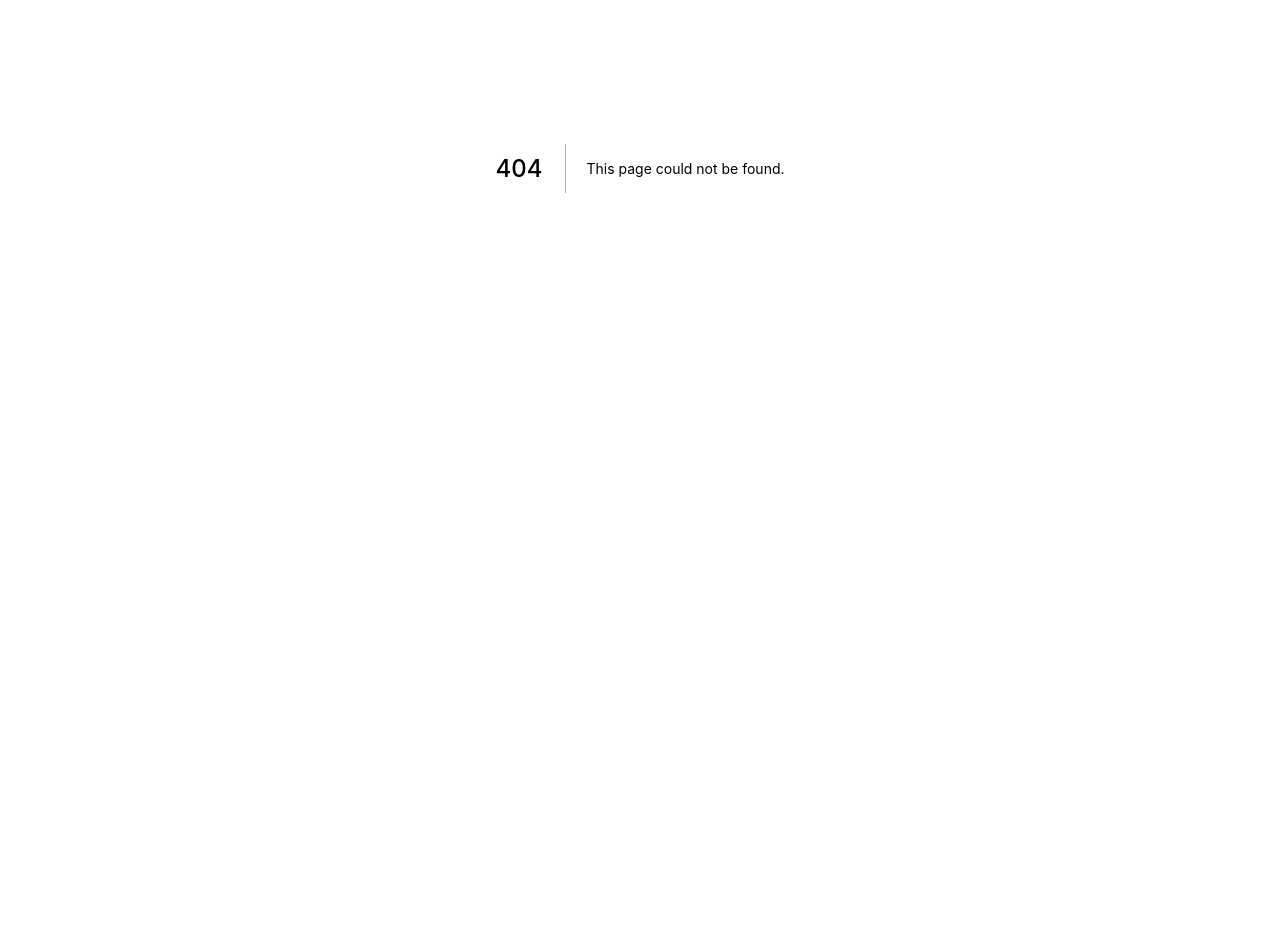
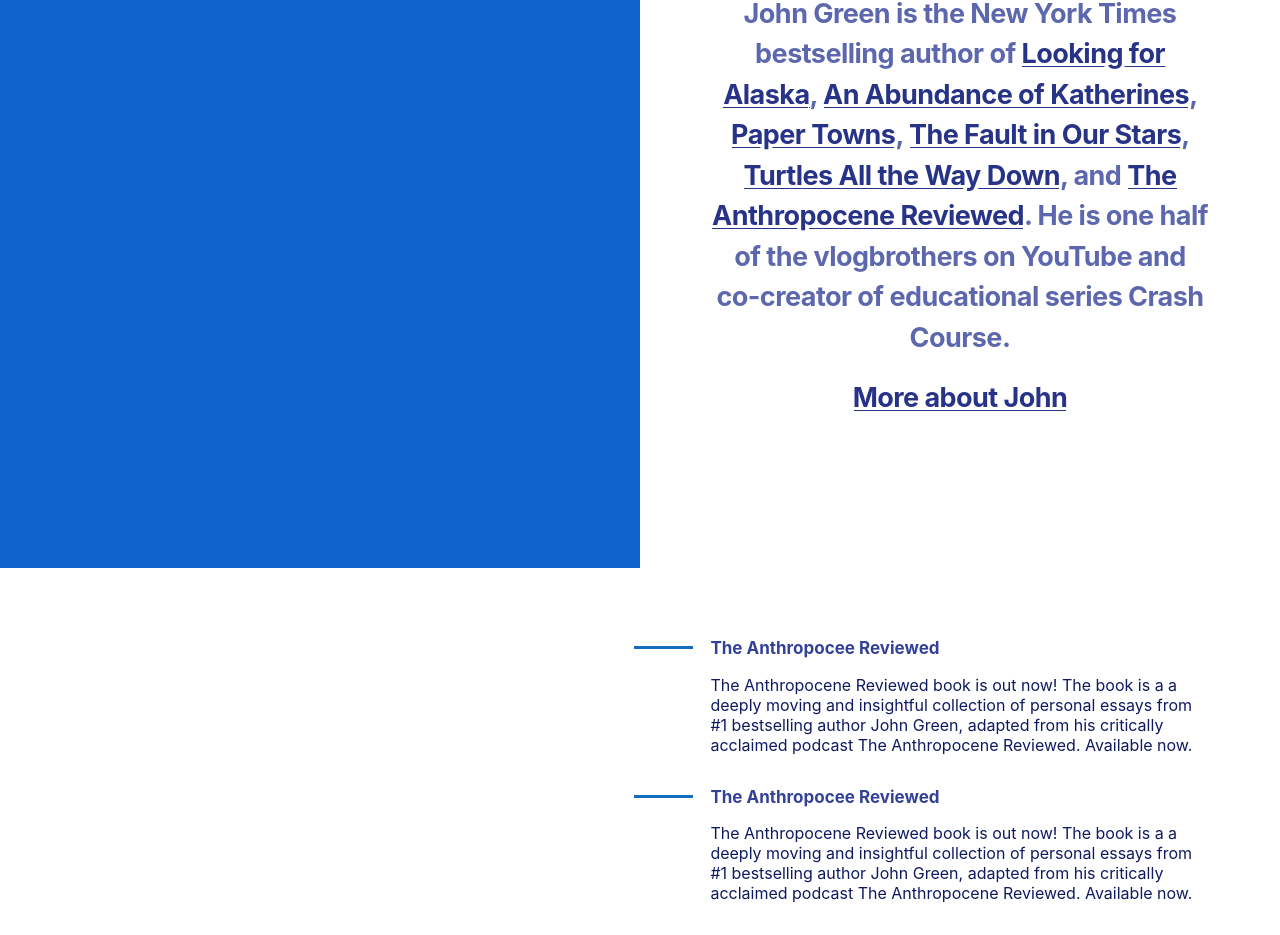
Before and after one commit to Dhiraj5789/author-portfolio-website, a Next.js app: page /home in a window 1280 px wide. Before the commit this address had no page. Shown: the part 232-1167 px from the top of the page. Before the commit the page ends 800 px from the top, so only its background shows below. Built offline with nearby package versions, Linux system fonts and the light colour scheme.

Commit message:
redirection added

```diff
--- a/modules/nav-drawer/index.tsx
+++ b/modules/nav-drawer/index.tsx
@@ -27,7 +27,7 @@
       <List>
         {["Home", "Bio", "Posts", "Contact"].map((text) => (
           <ListItem key={text} disablePadding>
-            <A>{text}</A>
+            <A href={"/" + text.toLowerCase()}>{text}</A>
           </ListItem>
         ))}
       </List>
--- a/pages/_app.tsx
+++ b/pages/_app.tsx
@@ -1,6 +1,14 @@
 import type { AppProps } from "next/app";
+import TemporaryDrawer from "../modules/nav-drawer";
 import "./global.css";
 
 export default function App({ Component, pageProps }: AppProps) {
-  return <Component {...pageProps} />;
+  return (
+    <>
+      <nav>
+        <TemporaryDrawer />
+      </nav>
+      <Component {...pageProps} />
+    </>
+  );
 }
--- /dev/null
+++ b/pages/bio/index.tsx
@@ -0,0 +1,3 @@
+export default function () {
+  return <>Bio</>;
+}
--- /dev/null
+++ b/pages/contact/index.tsx
@@ -0,0 +1,3 @@
+export default function Contact() {
+  return <>Contact</>;
+}
--- /dev/null
+++ b/pages/home/index.tsx
@@ -0,0 +1,18 @@
+import { LandingContent } from "../../modules/landing-content";
+import { LinedHeadingSection } from "../../modules/lined-section";
+import { ProfilePitcure } from "../../modules/profile-picture";
+import { Main } from "../styles";
+
+export default function Home() {
+  return (
+    <>
+      <ProfilePitcure />
+      <Main>
+        <LandingContent />
+        <LinedHeadingSection />
+        <LinedHeadingSection />
+        <LinedHeadingSection />
+      </Main>
+    </>
+  );
+}
--- a/pages/index.tsx
+++ b/pages/index.tsx
@@ -7,9 +7,6 @@
 export default function Home() {
   return (
     <>
-      <nav>
-        <TemporaryDrawer />
-      </nav>
       <ProfilePitcure />
       <Main>
         <LandingContent />
--- /dev/null
+++ b/pages/posts/index.tsx
@@ -0,0 +1,3 @@
+export default function Posts() {
+  return <>Posts</>;
+}
```
